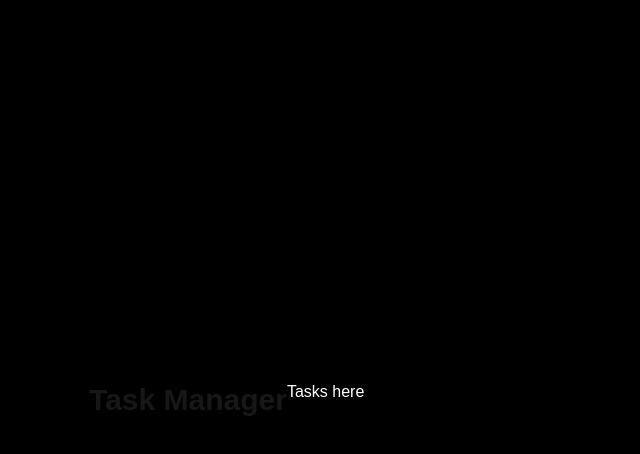
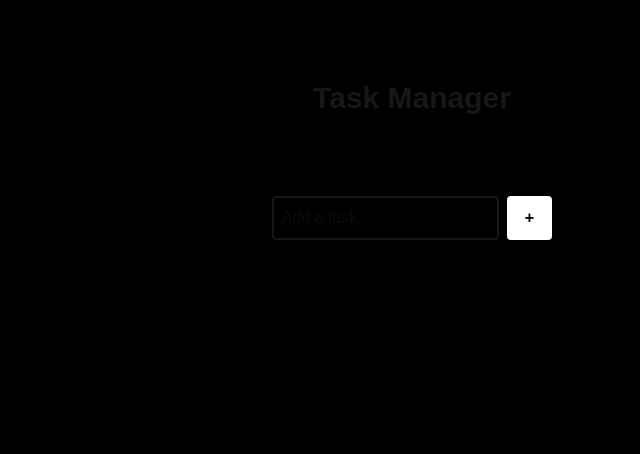
Before and after one commit to HarryFoster48/task-manager, a Next.js app: page / in a window 1280 px wide. Shown: the top 454 px of the page, without its empty margins (228-868 px from the left). Built offline with nearby package versions, Linux system fonts and the light colour scheme.

Commit message:
Add TaskList component and render the tasks

```diff
--- a/src/app/components/TaskInput.tsx
+++ b/src/app/components/TaskInput.tsx
@@ -0,0 +1,37 @@
+"use client";
+import { useState } from "react";
+
+type Props = {
+  onAddTask: (title: string) => void;
+};
+
+export default function TaskInput({ onAddTask }: Props) {
+  const [title, setTitle] = useState("");
+
+  function handleSubmit(e: React.FormEvent<HTMLFormElement>) {
+    e.preventDefault();
+
+    if (!title.trim()) return;
+
+    onAddTask(title);
+    setTitle("");
+  }
+
+  return (
+    <form onSubmit={handleSubmit}>
+      <input
+        className="flex-1 border-2 rounded p-2 mb-5 mr-2"
+        value={title}
+        onChange={(e) => setTitle(e.target.value)}
+        placeholder="Add a task..."
+      />
+
+      <button
+        className="bg-white font-bold border-2 border-white text-black px-4 py-2 rounded hover:bg-gray-300 hover:border-gray-300"
+        type="submit"
+      >
+        +
+      </button>
+    </form>
+  );
+}
--- a/src/app/components/TaskList.tsx
+++ b/src/app/components/TaskList.tsx
@@ -0,0 +1,17 @@
+import { Task } from "../types/task";
+
+type Props = {
+  tasks: Task[];
+};
+
+export default function TaskList({ tasks }: Props) {
+  return (
+    <ul className="space-y-2">
+      {tasks.map((task) => (
+        <li key={task.id} className="border-2 rounded p-2 bg-black">
+          {task.title}
+        </li>
+      ))}
+    </ul>
+  );
+}
--- a/src/app/page.tsx
+++ b/src/app/page.tsx
@@ -1,15 +1,26 @@
 "use client";
 import { useState } from "react";
 import { Task } from "./types/task";
+import TaskInput from "./components/TaskInput";
+import TaskList from "./components/TaskList";
 
 export default function Home() {
   const [tasks, setTasks] = useState<Task[]>([]);
+  function addTask(title: string) {
+    const newTask: Task = {
+      id: crypto.randomUUID(),
+      title,
+      completed: false,
+    };
+    setTasks([...tasks, newTask]);
+  }
   return (
-    <main className="flex min-h-screen items-center justify-center bg-black">
-      <h1 className="text-3xl font-bold">Task Manager</h1>
+    <main className="flex flex-col min-h-screen items-center  bg-black">
+      <h1 className="text-3xl font-bold py-20">Task Manager</h1>
+      <TaskInput onAddTask={addTask} />
 
       <div className="w-full max-w-md">
-        <p className="text-white mb-4">Tasks here</p>
+        <TaskList tasks={tasks} />
       </div>
     </main>
   );
```
